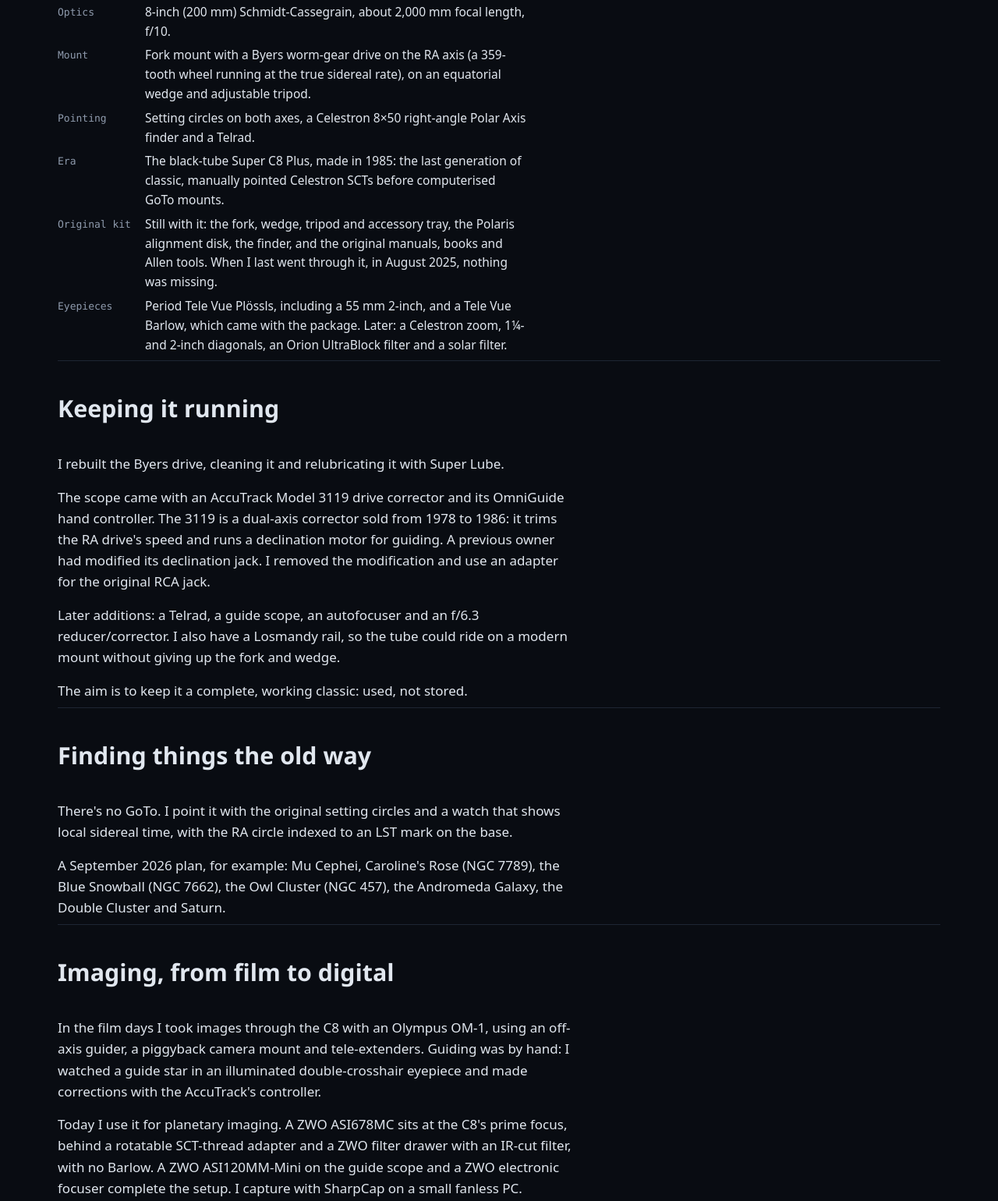
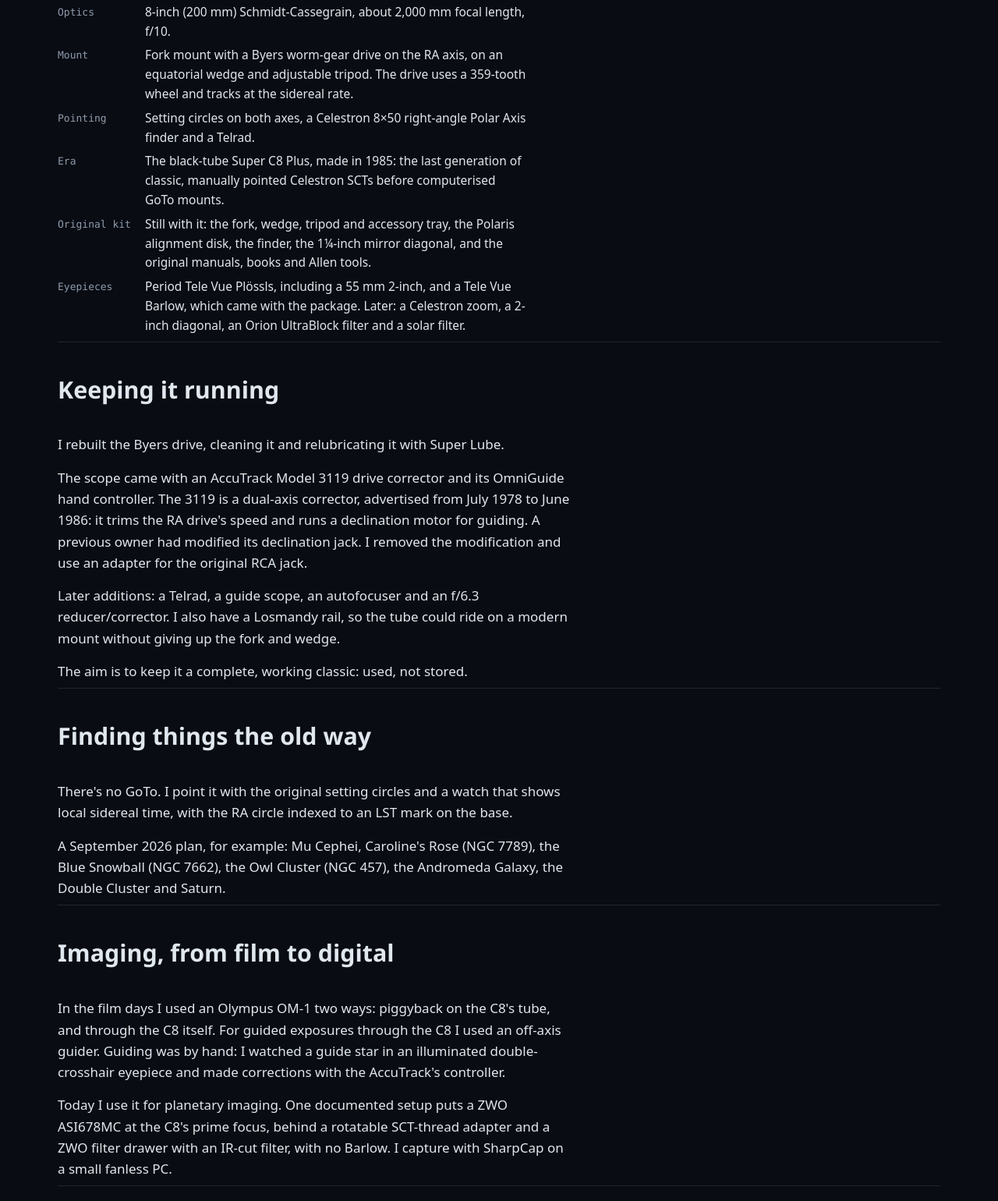
Before and after one commit to func-end/func-end.github.io, a plain HTML site: page super-c8/index.html in a window 1280 px wide. Shown: the part 1141-2681 px from the top of the page at 78% size. Drawn offline with Linux system fonts and the light colour scheme.

Commit message:
C8 page: fact-check corrections (#16)

```diff
--- a/super-c8/index.html
+++ b/super-c8/index.html
@@ -250,11 +250,11 @@ footer { margin-top: 48px; padding-top: 20px; border-top: 1px solid var(--rule);
   <h2 id="scope-h">The scope</h2>
   <dl class="facts">
     <dt>Optics</dt><dd>8-inch (200 mm) Schmidt-Cassegrain, about 2,000 mm focal length, f/10.</dd>
-    <dt>Mount</dt><dd>Fork mount with a Byers worm-gear drive on the RA axis (a 359-tooth wheel running at the true sidereal rate), on an equatorial wedge and adjustable tripod.</dd>
+    <dt>Mount</dt><dd>Fork mount with a Byers worm-gear drive on the RA axis, on an equatorial wedge and adjustable tripod. The drive uses a 359-tooth wheel and tracks at the sidereal rate.</dd>
     <dt>Pointing</dt><dd>Setting circles on both axes, a Celestron 8×50 right-angle Polar Axis finder and a Telrad.</dd>
     <dt>Era</dt><dd>The black-tube Super C8 Plus, made in 1985: the last generation of classic, manually pointed Celestron SCTs before computerised GoTo mounts.</dd>
-    <dt>Original kit</dt><dd>Still with it: the fork, wedge, tripod and accessory tray, the Polaris alignment disk, the finder, and the original manuals, books and Allen tools. When I last went through it, in August 2025, nothing was missing.</dd>
-    <dt>Eyepieces</dt><dd>Period Tele Vue Plössls, including a 55 mm 2-inch, and a Tele Vue Barlow, which came with the package. Later: a Celestron zoom, 1¼- and 2-inch diagonals, an Orion UltraBlock filter and a solar filter.</dd>
+    <dt>Original kit</dt><dd>Still with it: the fork, wedge, tripod and accessory tray, the Polaris alignment disk, the finder, the 1¼-inch mirror diagonal, and the original manuals, books and Allen tools.</dd>
+    <dt>Eyepieces</dt><dd>Period Tele Vue Plössls, including a 55 mm 2-inch, and a Tele Vue Barlow, which came with the package. Later: a Celestron zoom, a 2-inch diagonal, an Orion UltraBlock filter and a solar filter.</dd>
   </dl>
 </section>
 
@@ -262,7 +262,7 @@ footer { margin-top: 48px; padding-top: 20px; border-top: 1px solid var(--rule);
   <h2 id="running-h">Keeping it running</h2>
   <div class="prose">
     <p>I rebuilt the Byers drive, cleaning it and relubricating it with Super Lube.</p>
-    <p>The scope came with an AccuTrack Model 3119 drive corrector and its OmniGuide hand controller. The 3119 is a dual-axis corrector sold from 1978 to 1986: it trims the RA drive's speed and runs a declination motor for guiding. A previous owner had modified its declination jack. I removed the modification and use an adapter for the original RCA jack.</p>
+    <p>The scope came with an AccuTrack Model 3119 drive corrector and its OmniGuide hand controller. The 3119 is a dual-axis corrector, advertised from July 1978 to June 1986: it trims the RA drive's speed and runs a declination motor for guiding. A previous owner had modified its declination jack. I removed the modification and use an adapter for the original RCA jack.</p>
     <p>Later additions: a Telrad, a guide scope, an autofocuser and an f/6.3 reducer/corrector. I also have a Losmandy rail, so the tube could ride on a modern mount without giving up the fork and wedge.</p>
     <p>The aim is to keep it a complete, working classic: used, not stored.</p>
   </div>
@@ -279,16 +279,16 @@ footer { margin-top: 48px; padding-top: 20px; border-top: 1px solid var(--rule);
 <section id="imaging" aria-labelledby="imaging-h">
   <h2 id="imaging-h">Imaging, from film to digital</h2>
   <div class="prose">
-    <p>In the film days I took images through the C8 with an Olympus OM-1, using an off-axis guider, a piggyback camera mount and tele-extenders. Guiding was by hand: I watched a guide star in an illuminated double-crosshair eyepiece and made corrections with the AccuTrack's controller.</p>
-    <p>Today I use it for planetary imaging. A ZWO ASI678MC sits at the C8's prime focus, behind a rotatable SCT-thread adapter and a ZWO filter drawer with an IR-cut filter, with no Barlow. A ZWO ASI120MM-Mini on the guide scope and a ZWO electronic focuser complete the setup. I capture with SharpCap on a small fanless PC.</p>
+    <p>In the film days I used an Olympus OM-1 two ways: piggyback on the C8's tube, and through the C8 itself. For guided exposures through the C8 I used an off-axis guider. Guiding was by hand: I watched a guide star in an illuminated double-crosshair eyepiece and made corrections with the AccuTrack's controller.</p>
+    <p>Today I use it for planetary imaging. One documented setup puts a ZWO ASI678MC at the C8's prime focus, behind a rotatable SCT-thread adapter and a ZWO filter drawer with an IR-cut filter, with no Barlow. I capture with SharpCap on a small fanless PC.</p>
   </div>
 </section>
 
 <section id="history" aria-labelledby="history-h">
   <h2 id="history-h">A bit of history</h2>
   <figure class="chart">
-    <a href="img/shipping-stamp-1985.jpg"><img src="img/shipping-stamp-1985.jpg" width="1400" height="387" loading="lazy" alt="A red UPS meter stamp on the original box, dated October 25, 1985, with a California shipper number."></a>
-    <figcaption>The UPS stamp on the scope's original box: shipped from California on 25 October 1985. The packing label shows it went to a dealer in Dallas, with the order note "Ship Oct. 23rd, 1985".</figcaption>
+    <a href="img/shipping-stamp-1985.jpg"><img src="img/shipping-stamp-1985.jpg" width="1400" height="387" loading="lazy" alt="A red UPS meter stamp on the original box, dated October 25, 1985."></a>
+    <figcaption>The UPS meter stamp on the scope's original box, dated 25 October 1985. A dealer's label on the same box, addressed to Dallas, asked for shipment on 23 October 1985.</figcaption>
   </figure>
   <div class="prose">
     <p>As a longtime fan of the original Star Trek, I like that Celestron's 1982 advertising featured Leonard Nimoy with an orange-tube C8, an earlier member of the same family as this black-tube Super C8 Plus.</p>
```
